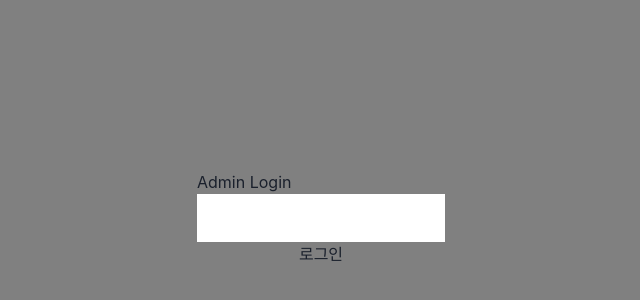
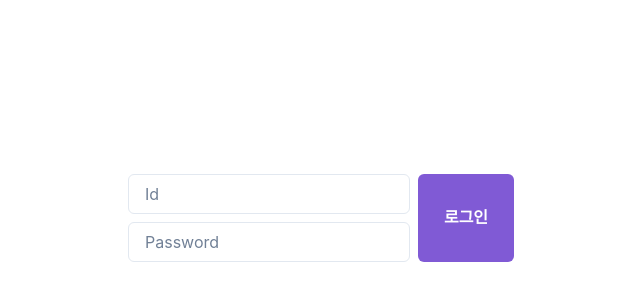
Before and after one commit to seung-ik/dashboard, a React (Create React App) app: page /login in a window 1280 px wide. Shown: the part 182-482 px from the top of the page, without its empty margins (319-959 px from the left). Built offline with nearby package versions, Linux system fonts and the light colour scheme.

Commit message:
style: charkra ui test

```diff
--- a/src/components/FullLayout.tsx
+++ b/src/components/FullLayout.tsx
@@ -1,20 +1,12 @@
 import React from 'react';
+import { VStack } from '@chakra-ui/react';
 import { Outlet } from 'react-router-dom';
 
 const FullLayout = () => {
   return (
-    <div
-      style={{
-        background: 'gray',
-        width: '100%',
-        height: '100vh',
-        display: 'flex',
-        justifyContent: 'center',
-        alignItems: 'center',
-      }}
-    >
+    <VStack h="100vh">
       <Outlet />
-    </div>
+    </VStack>
   );
 };
 
--- a/src/components/Layout.tsx
+++ b/src/components/Layout.tsx
@@ -1,17 +1,67 @@
-import { Link } from 'react-router-dom';
+import React from 'react';
+import { Outlet, useNavigate } from 'react-router-dom';
+import {
+  AlertDialog,
+  AlertDialogBody,
+  AlertDialogContent,
+  AlertDialogFooter,
+  AlertDialogHeader,
+  AlertDialogOverlay,
+  Button,
+  Flex,
+  useDisclosure,
+} from '@chakra-ui/react';
 import Nav from './Nav';
-import { Outlet } from 'react-router-dom';
-import { Flex } from '@chakra-ui/react';
 
 const Layout = () => {
+  const { isOpen, onOpen, onClose } = useDisclosure();
+  const navigate = useNavigate();
+  const cancelRef = React.useRef(null);
+
   return (
     <Flex height="100vh">
+      {/* 사이드 네비게이션 */}
       <Nav />
+
       <Flex direction="column" flex={1}>
+        {/* 헤더 */}
         <Flex bg="gray.100" height={16} align={'center'} justify="flex-end" p={4}>
-          <Link to="/login">로그아웃</Link>
+          {/* <Link to="/login">로그아웃</Link> */}
+          <Button colorScheme="red" onClick={onOpen}>
+            Logout
+          </Button>
+
+          <AlertDialog isOpen={isOpen} leastDestructiveRef={cancelRef} onClose={onClose}>
+            <AlertDialogOverlay>
+              <AlertDialogContent>
+                <AlertDialogHeader fontSize="lg" fontWeight="bold">
+                  Logout
+                </AlertDialogHeader>
+
+                <AlertDialogBody>로그아웃 하시겠습니까?</AlertDialogBody>
+
+                <AlertDialogFooter>
+                  <Button ref={cancelRef} onClick={onClose}>
+                    Cancel
+                  </Button>
+                  <Button
+                    colorScheme="green"
+                    onClick={() => {
+                      onClose();
+                      navigate('/login');
+                    }}
+                    ml={3}
+                  >
+                    Confirm
+                  </Button>
+                </AlertDialogFooter>
+              </AlertDialogContent>
+            </AlertDialogOverlay>
+          </AlertDialog>
         </Flex>
-        <Flex flex={1} width={'100%'}>
+
+        {/* 컨텐츠 */}
+        <Flex flex={1}>
           <Outlet />
         </Flex>
       </Flex>
--- a/src/pages/dashBoard/DashBoard.tsx
+++ b/src/pages/dashBoard/DashBoard.tsx
@@ -1,7 +1,11 @@
 import { Flex } from '@chakra-ui/react';
 
 const DashBoard = () => {
-  return <Flex flex={1}>대시보드</Flex>;
+  return (
+    <Flex flex={1} bg="purple.300">
+      대시보드
+    </Flex>
+  );
 };
 
 export default DashBoard;
--- a/src/pages/login/Login.tsx
+++ b/src/pages/login/Login.tsx
@@ -1,25 +1,20 @@
-import React from 'react';
 import { useNavigate } from 'react-router-dom';
+import { Flex, VStack, HStack, Button, Input } from '@chakra-ui/react';
 
 const Login = () => {
   const navigate = useNavigate();
   return (
-    <div
-      style={{
-        display: 'flex',
-        width: '100%',
-        height: '100vh',
-        justifyContent: 'center',
-        alignItems: 'center',
-      }}
-    >
-      <div style={{ display: 'flex', flexDirection: 'column' }}>
-        <div>Admin Login</div>
-        <input type="text" />
-        <input type="text" />
-        <button onClick={() => navigate('/')}>로그인</button>
-      </div>
-    </div>
+    <Flex flex={1} direction="column" justify={'center'}>
+      <HStack spacing={2}>
+        <VStack spacing={2}>
+          <Input focusBorderColor="purple.400" placeholder="Id" size="md" />
+          <Input focusBorderColor="purple.400" placeholder="Password" size="md" />
+        </VStack>
+        <Button h="100%" w="24" colorScheme="purple" onClick={() => navigate('/')}>
+          로그인
+        </Button>
+      </HStack>
+    </Flex>
   );
 };
 
```
